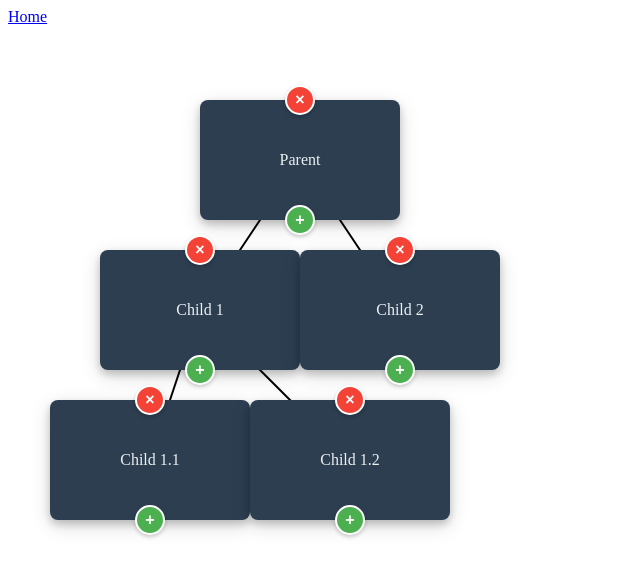
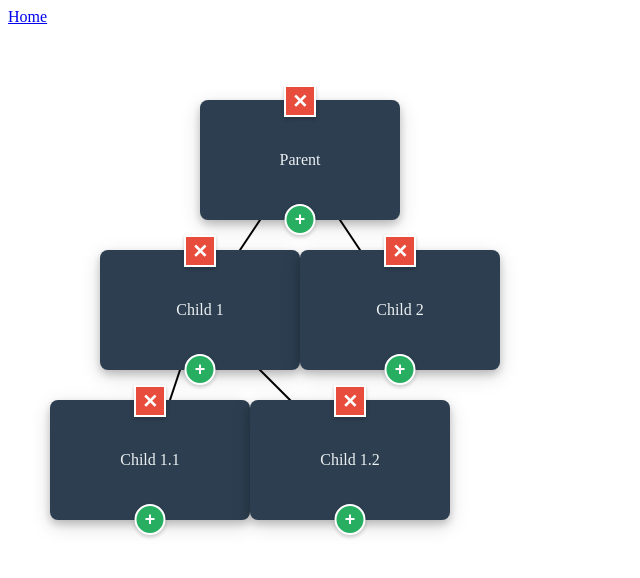
Before and after one commit to fabiomdf/form-flow, a Vue app: page / in a window 1280 px wide. Shown: the top 578 px of the page, without its empty margins (0-640 px from the left). Built offline with nearby package versions, Linux system fonts and the light colour scheme; the HTML template or start-up script is replaced by a standard one.

Commit message:
Add customizable button styles and dimensions to HierarchyTree components

```diff
--- a/src/components/HierarchyTree/HierarchyTree.vue
+++ b/src/components/HierarchyTree/HierarchyTree.vue
@@ -16,6 +16,16 @@ const props = withDefaults(defineProps<{
   boxLabelColor?: string
   editFieldBorderColor?: string
   editFieldBackgroundColor?: string
+  addButtonBackgroundColor?: string
+  addButtonBorderColor?: string
+  addButtonContent?: string
+  addButtonSize?: number
+  addButtonShape?: 'circle' | 'square' | 'rounded'
+  removeButtonBackgroundColor?: string
+  removeButtonBorderColor?: string
+  removeButtonContent?: string
+  removeButtonSize?: number
+  removeButtonShape?: 'circle' | 'square' | 'rounded'
 }>(), {
   showAddButton: true,
   showRemoveButton: true,
@@ -26,7 +36,17 @@ const props = withDefaults(defineProps<{
   boxBackgroundColor: '#42b983',
   boxLabelColor: 'white',
   editFieldBorderColor: '#4CAF50',
-  editFieldBackgroundColor: 'rgba(255, 255, 255, 0.9)'
+  editFieldBackgroundColor: 'rgba(255, 255, 255, 0.9)',
+  addButtonBackgroundColor: '#4CAF50',
+  addButtonBorderColor: 'white',
+  addButtonContent: '+',
+  addButtonSize: 30,
+  addButtonShape: 'circle',
+  removeButtonBackgroundColor: '#f44336',
+  removeButtonBorderColor: 'white',
+  removeButtonContent: '×',
+  removeButtonSize: 30,
+  removeButtonShape: 'circle'
 })
 
 import type { BoxData } from '@/components/HierarchyTree/types/flow'
@@ -67,6 +87,16 @@ const {
     :box-label-color="props.boxLabelColor"
     :edit-field-border-color="props.editFieldBorderColor"
     :edit-field-background-color="props.editFieldBackgroundColor"
+    :add-button-background-color="props.addButtonBackgroundColor"
+    :add-button-border-color="props.addButtonBorderColor"
+    :add-button-content="props.addButtonContent"
+    :add-button-size="props.addButtonSize"
+    :add-button-shape="props.addButtonShape"
+    :remove-button-background-color="props.removeButtonBackgroundColor"
+    :remove-button-border-color="props.removeButtonBorderColor"
+    :remove-button-content="props.removeButtonContent"
+    :remove-button-size="props.removeButtonSize"
+    :remove-button-shape="props.removeButtonShape"
     @add-child="addChildBox"
     @update-label="updateBoxLabel"
     @update-position="updateBoxPosition"
--- a/src/components/HierarchyTree/components/ActionButton.vue
+++ b/src/components/HierarchyTree/components/ActionButton.vue
@@ -2,7 +2,10 @@
 interface Props {
   title: string
   position: 'top' | 'bottom'
-  color: 'green' | 'red'
+  backgroundColor?: string
+  borderColor?: string
+  size?: number
+  shape?: 'circle' | 'square' | 'rounded'
   onClick: (event: MouseEvent) => void
 }
 
@@ -16,7 +19,14 @@ const handleClick = (event: MouseEvent) => {
 
 <template>
   <button
-    :class="['action-button', `action-button--${position}`, `action-button--${color}`]"
+    :class="['action-button', `action-button--${position}`, `action-button--${props.shape || 'circle'}`]"
+    :style="{
+      backgroundColor: props.backgroundColor || '#4CAF50',
+      borderColor: props.borderColor || 'white',
+      width: (props.size || 30) + 'px',
+      height: (props.size || 30) + 'px',
+      fontSize: Math.floor((props.size || 30) * 0.6) + 'px'
+    }"
     @mousedown="handleClick"
     :title="title"
   >
@@ -31,18 +41,28 @@ const handleClick = (event: MouseEvent) => {
   transform: translateX(-50%);
   width: 30px;
   height: 30px;
-  border-radius: 50%;
   color: white;
   border: 2px solid white;
   cursor: pointer;
   display: flex;
   align-items: center;
   justify-content: center;
-  font-size: 16px;
   font-weight: bold;
   box-shadow: 0 2px 4px rgba(0, 0, 0, 0.2);
   transition: all 0.2s ease;
   z-index: 20;
+}
+
+.action-button--circle {
+  border-radius: 50%;
+}
+
+.action-button--square {
+  border-radius: 0;
+}
+
+.action-button--rounded {
+  border-radius: 8px;
 }
 
 .action-button--top {
@@ -53,22 +73,9 @@ const handleClick = (event: MouseEvent) => {
   bottom: -15px;
 }
 
-.action-button--green {
-  background-color: #4CAF50;
-}
-
-.action-button--green:hover {
-  background-color: #45a049;
+.action-button:hover {
   transform: translateX(-50%) scale(1.1);
-}
-
-.action-button--red {
-  background-color: #f44336;
-}
-
-.action-button--red:hover {
-  background-color: #d32f2f;
-  transform: translateX(-50%) scale(1.1);
+  filter: brightness(1.1);
 }
 
 .action-button:active {
--- a/src/components/HierarchyTree/components/AddNewDraggableBox.vue
+++ b/src/components/HierarchyTree/components/AddNewDraggableBox.vue
@@ -3,6 +3,11 @@ import ActionButton from './ActionButton.vue'
 
 const props = defineProps<{
   parentId: string
+  backgroundColor?: string
+  borderColor?: string
+  content?: string
+  size?: number
+  shape?: 'circle' | 'square' | 'rounded'
 }>()
 
 const emit = defineEmits<{
@@ -18,9 +23,12 @@ const handleAddChild = () => {
   <ActionButton
     title="Add Child Box"
     position="bottom"
-    color="green"
+    :backgroundColor="props.backgroundColor || '#4CAF50'"
+    :borderColor="props.borderColor || 'white'"
+    :size="props.size || 30"
+    :shape="props.shape || 'circle'"
     :onClick="handleAddChild"
   >
-    +
+    {{ props.content || '+' }}
   </ActionButton>
 </template>
--- a/src/components/HierarchyTree/components/DraggableBox.vue
+++ b/src/components/HierarchyTree/components/DraggableBox.vue
@@ -19,6 +19,16 @@ const props = defineProps<{
   boxLabelColor?: string
   editFieldBorderColor?: string
   editFieldBackgroundColor?: string
+  addButtonBackgroundColor?: string
+  addButtonBorderColor?: string
+  addButtonContent?: string
+  addButtonSize?: number
+  addButtonShape?: 'circle' | 'square' | 'rounded'
+  removeButtonBackgroundColor?: string
+  removeButtonBorderColor?: string
+  removeButtonContent?: string
+  removeButtonSize?: number
+  removeButtonShape?: 'circle' | 'square' | 'rounded'
 }>()
 
 const emit = defineEmits<{
@@ -119,11 +129,21 @@ defineExpose({ boxRef })
     <AddNewDraggableBox
       v-if="props.showAddButton"
       :parent-id="id"
+      :background-color="props.addButtonBackgroundColor"
+      :border-color="props.addButtonBorderColor"
+      :content="props.addButtonContent"
+      :size="props.addButtonSize"
+      :shape="props.addButtonShape"
       @add-child="handleAddChild"
     />
     <RemoveDraggableBox
       v-if="props.showRemoveButton"
       :box-id="id"
+      :background-color="props.removeButtonBackgroundColor"
+      :border-color="props.removeButtonBorderColor"
+      :content="props.removeButtonContent"
+      :size="props.removeButtonSize"
+      :shape="props.removeButtonShape"
       @remove-box="handleRemoveBox"
     />
   </div>
--- a/src/components/HierarchyTree/components/RemoveDraggableBox.vue
+++ b/src/components/HierarchyTree/components/RemoveDraggableBox.vue
@@ -3,6 +3,11 @@ import ActionButton from './ActionButton.vue'
 
 const props = defineProps<{
   boxId: string
+  backgroundColor?: string
+  borderColor?: string
+  content?: string
+  size?: number
+  shape?: 'circle' | 'square' | 'rounded'
 }>()
 
 const emit = defineEmits<{
@@ -18,9 +23,12 @@ const handleRemoveBox = () => {
   <ActionButton
     title="Remove Box"
     position="top"
-    color="red"
+    :backgroundColor="props.backgroundColor || '#f44336'"
+    :borderColor="props.borderColor || 'white'"
+    :size="props.size || 30"
+    :shape="props.shape || 'circle'"
     :onClick="handleRemoveBox"
   >
-    ×
+    {{ props.content || '×' }}
   </ActionButton>
 </template>
--- a/src/views/HomeView.vue
+++ b/src/views/HomeView.vue
@@ -32,5 +32,15 @@ const initialFlowData: FlowData = {
     box-label-color="#ecf0f1"
     edit-field-border-color="#FFFFFF"
     edit-field-background-color="rgba(255, 255, 255, 0.10)"
+    add-button-background-color="#27ae60"
+    add-button-border-color="#ffffff"
+    add-button-content="+"
+    :add-button-size="31"
+    add-button-shape="circle"
+    remove-button-background-color="#e74c3c"
+    remove-button-border-color="#ffffff"
+    remove-button-content="✕"
+    :remove-button-size="32"
+    remove-button-shape="square"
   />
 </template>
```
Also changed, not shown: src/components/HierarchyTree/types/flow.ts (+10 -0 lines).
